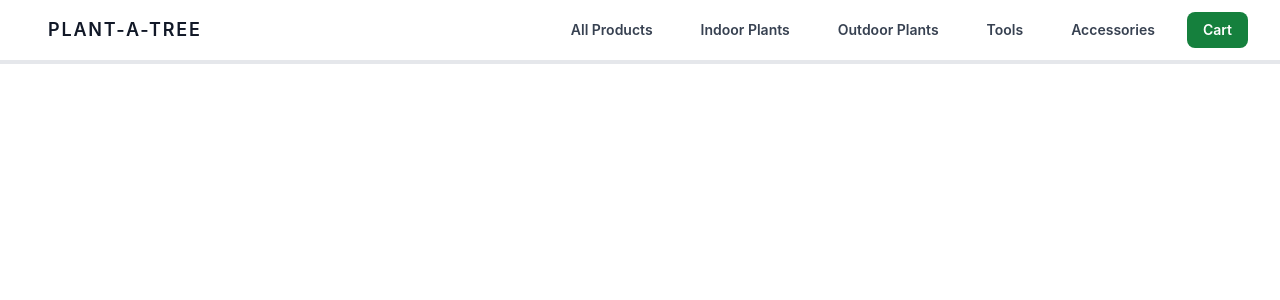
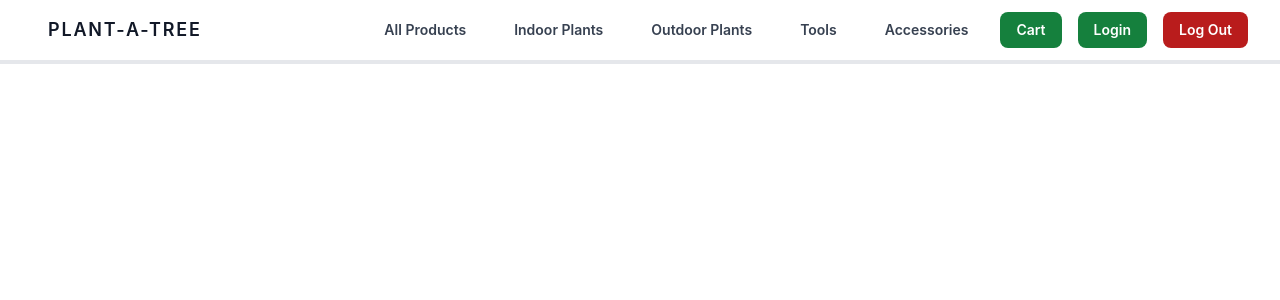
Before and after one commit to aamirmabs/java-react-ecommerce-store, a React (Create React App) app in the folder frontend/: page /cart in a window 1280 px wide. Shown: the top 300 px of the page. Built offline with nearby package versions, Linux system fonts and the light colour scheme.

Commit message:
navbar login login logout added

```diff
--- a/frontend/src/components/Navbar.js
+++ b/frontend/src/components/Navbar.js
@@ -50,10 +50,22 @@ function Navbar() {
                   Accessories
                 </a>
                 <a
-                  className="px-4 py-2 mt-2 text-sm font-semibold bg-green-700 rounded-lg md:mt-0 md:ml-4 text-white hover:text-gray-100 focus:text-gray-100 hover:bg-green-900 focus:bg-green-900 focus:outline-none focus:shadow-outline"
+                  className="px-4 py-2 mt-2 text-sm font-semibold bg-green-700 rounded-lg md:mt-0 md:ml-4 text-white hover:text-gray-100 focus:text-gray-100 hover:bg-green-600 focus:bg-green-600 focus:outline-none focus:shadow-outline"
                   href="/cart"
                 >
                   Cart
+                </a>
+                <a
+                  className="px-4 py-2 mt-2 text-sm font-semibold bg-green-700 rounded-lg md:mt-0 md:ml-4 text-white hover:text-gray-100 focus:text-gray-100 hover:bg-green-600 focus:bg-green-600 focus:outline-none focus:shadow-outline"
+                  href="/login"
+                >
+                  Login
+                </a>
+                <a
+                  className="px-4 py-2 mt-2 text-sm font-semibold bg-red-700 rounded-lg md:mt-0 md:ml-4 text-white hover:text-gray-100 focus:text-gray-100 hover:bg-red-600 focus:bg-red-600 focus:outline-none focus:shadow-outline"
+                  href="/logout"
+                >
+                  Log Out
                 </a>
               </nav>
             </div>
```
